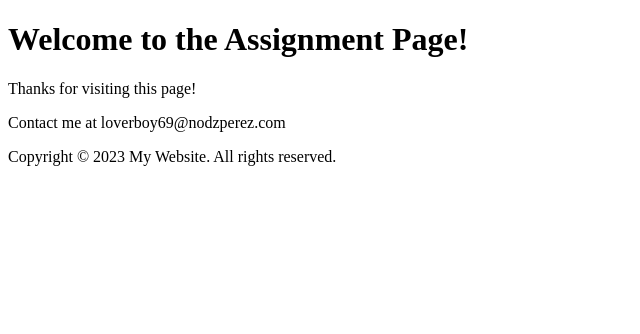
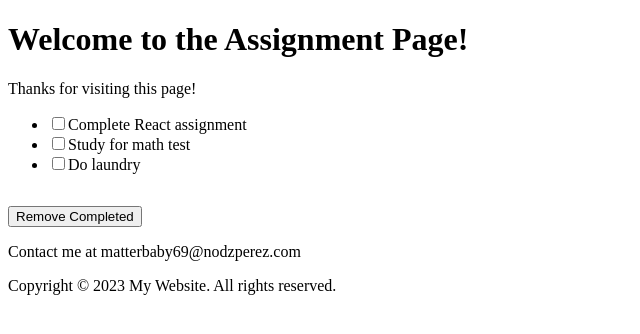
Before and after one commit to nodzperez/mult213-a2, a React (Vite) app: page / in a window 1280 px wide. Shown: the top 334 px of the page, without its empty margins (0-640 px from the left). Built offline with nearby package versions, Linux system fonts and the light colour scheme.

Commit message:
Added a Todo List component

```diff
--- a/src/App.jsx
+++ b/src/App.jsx
@@ -1,12 +1,21 @@
 import Header from "./Header";
 import Footer from "./Footer";
+import TodoList from "./TodoList";
+
+const todos = [
+  { id: 1, text: "Complete React assignment", completed: false },
+  { id: 2, text: "Study for math test", completed: false },
+  { id: 3, text: "Do laundry", completed: false },
+];
 
 export default function App() {
   return (
-    <div>
+    // fragment
+    <>
       <Header title="Welcome to the Assignment Page!" message="Thanks for visiting this page!" />
-      <Footer message="Contact me at loverboy69@nodzperez.com" />
-    </div>
+      <TodoList todos={todos} />
+      <Footer message="Contact me at matterbaby69@nodzperez.com" />
+    </>
   )
 
 }
--- /dev/null
+++ b/src/TodoList.jsx
@@ -0,0 +1,41 @@
+import React, { useState } from "react";
+
+export default function TodoList({ todos }) {
+  const [todoItems, setTodoItems] = useState(todos);
+
+  const toggleCompletion = (id) => {
+    setTodoItems((prevItems) =>
+      prevItems.map((todo) =>
+        todo.id === id ? { ...todo, completed: !todo.completed } : todo
+      )
+    );
+  };
+
+  const removeCompleted = () => {
+    setTodoItems((prevItems) => prevItems.filter((todo) => !todo.completed));
+  };
+
+  return (
+    <div className="todo-list">
+      <ul className="list">
+        {todoItems.map((todo) => (
+          <li key={todo.id}>
+            <label>
+              <input
+                type="checkbox"
+                checked={todo.completed}
+                onChange={() => toggleCompletion(todo.id)}
+              />
+              {todo.text}
+            </label>
+          </li>
+        ))}
+      </ul>
+      {todoItems.length > 0 && (
+        <button onClick={removeCompleted} style={{ marginTop: "16px" }}>
+          Remove Completed
+        </button>
+      )}
+    </div>
+  );
+}
```
